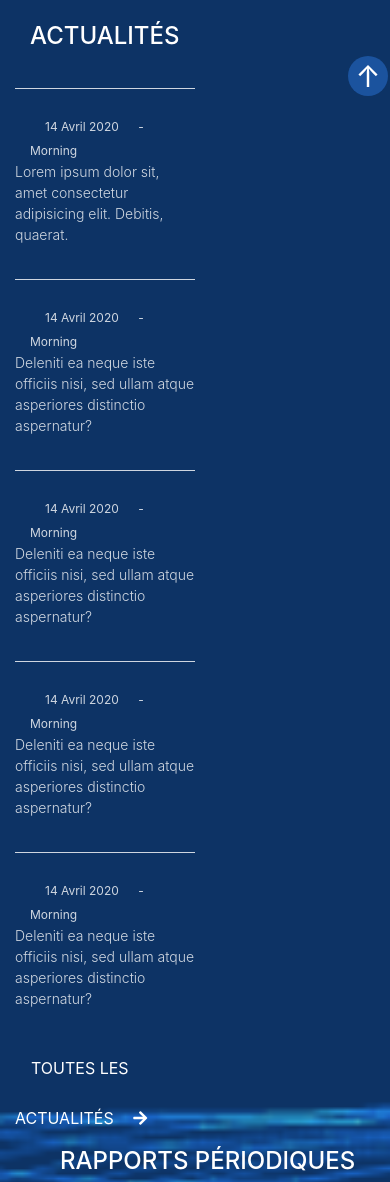
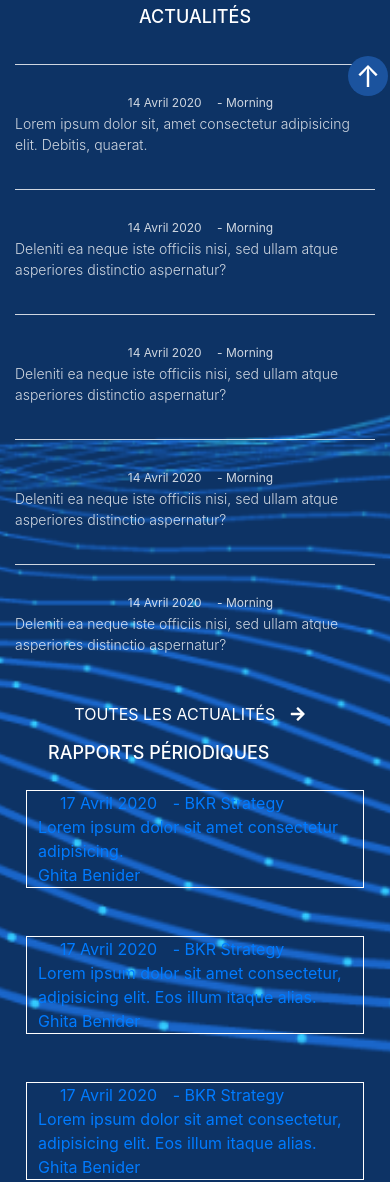
Before and after one commit to TaibiZineb/BKR, a plain HTML site: page index.html in a window 390 px wide. Shown: the part 678-1860 px from the top of the page. Drawn offline with Linux system fonts and the light colour scheme.

Commit message:
Changement

```diff
--- a/index.html
+++ b/index.html
@@ -336,7 +336,7 @@
             <div class="col-md-6 bloc-column">
             <div class="row">
                     <div class="col-12">
-                        <h2  class="small-caps">Rapports périodiques</h2>
+                        <h2>Rapports périodiques</h2>
                     </div>
                     <div class="col-md-6 card-rapport">
                         <a href="">
--- a/sass/_actualite.scss
+++ b/sass/_actualite.scss
@@ -106,15 +106,35 @@
 }
 @media only screen and (max-width: 600px) {
     .actualite {
-        margin-bottom: 0px;
+        margin-bottom: 0;
+        h2{
+            font-size: 18px;
+            text-align: center;
+        }
         .actus {
-            padding-top: 0px;
-            h2{
-                font-size: 1.125rem;
+            padding-top: 0;
+           .time{
+                text-align: center;
             }
             p {
                 font-size: 0.875rem;
             }
         }
+        .btn-actus{
+            margin-top: 0;
+            text-align: center;
+        }
+        .bloc-column
+        {
+            :first-child{
+                padding: 0 11px;
+                h2{
+                    margin-bottom: 0;
+                }
+            }
+        }
+        .card-rapport{
+            padding: 0;
+        }
     }
 }
--- a/sass/_global-rules.scss
+++ b/sass/_global-rules.scss
@@ -336,11 +336,15 @@ margin-left: 83.33333%; }
 margin-left: 91.66667%; }
 @media only screen and (max-width: 600px) {
     .col-lg-6{
-        max-width: 81%;
+        max-width: 61%;
     }
     .col-lg-4{
         max-width: 99%;
         margin-left: -57px;
     }
+    .col-md-6{
+        max-width: 110%;
+    }
+
 
 }
--- a/sass/_plateforme.scss
+++ b/sass/_plateforme.scss
@@ -154,6 +154,8 @@
 }
 @media only screen and (max-width: 600px) {
     .plateforme {
+        display: block;
+        margin-left: 2px;
         .content-nos-garanties {
             h2 {
                 font-size: 22px; }
--- a/sass/_publications.scss
+++ b/sass/_publications.scss
@@ -135,7 +135,7 @@
     .publications {
         margin-bottom: 1.875rem;
         h2 {
-            font-size: 12px;
+            font-size: 18px;
             margin: 45px 0 4px;
         }
         .pub{
@@ -165,8 +165,7 @@
         .pub.first
         {
             img {
-                width: 134%;
-                max-width: unset;
+                width: 101%;
                 left: -15px;
             }
             p{
```
Also changed, not shown: style.css, 1 other file.
